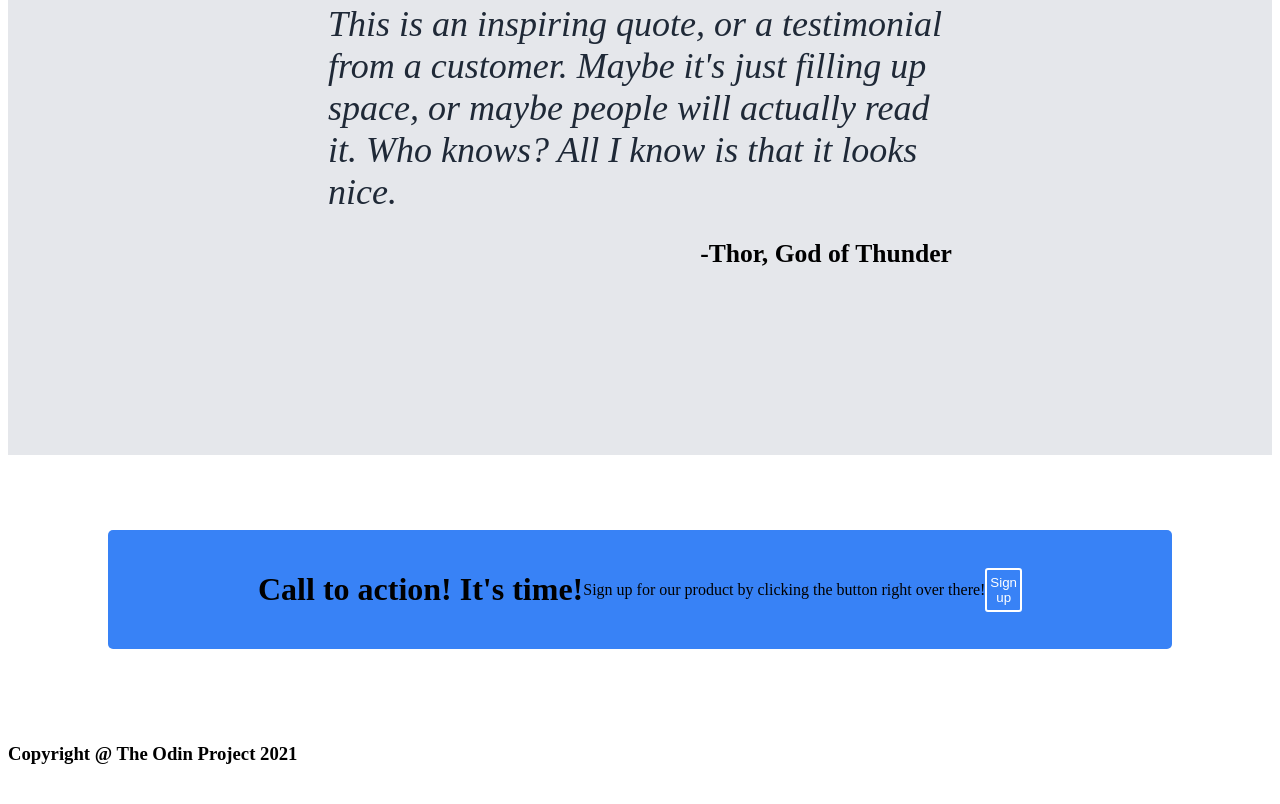
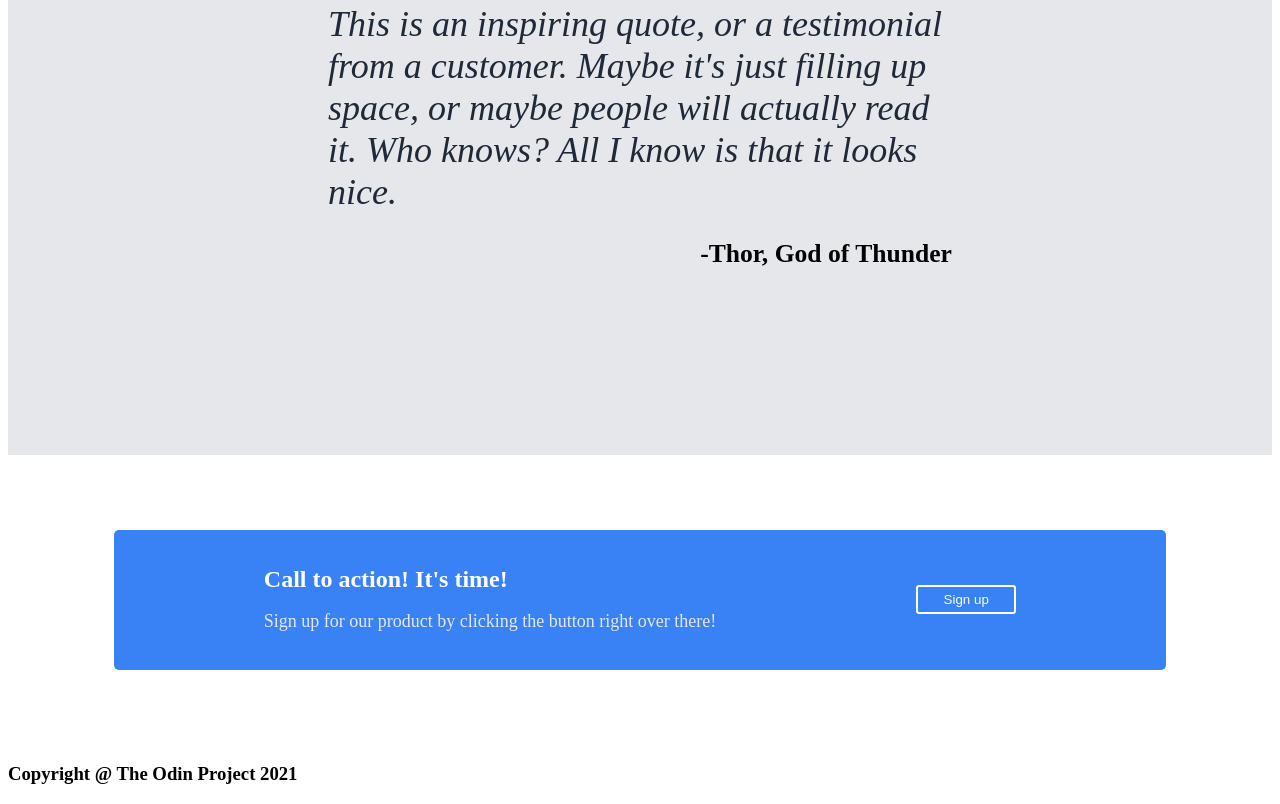
Before and after one commit to MJStone587/odin_landingpage, a plain HTML site: page index.html in a window 1280 px wide. Shown: the part 1193-1997 px from the top of the page. Drawn offline with Linux system fonts and the light colour scheme.

Commit message:
added two div tags to call to action container section4 to improve styling

```diff
--- a/index.html
+++ b/index.html
@@ -62,9 +62,13 @@
 
 <div class="section4">
     <div class="section4_box1">
-        <h1>Call to action! It's time!</h1>
-        <p>Sign up for our product by clicking the button right over there!</p>
-        <button>Sign up</button>
+        <div class="section4_text">
+            <h1>Call to action! It's time!</h1>
+            <p>Sign up for our product by clicking the button right over there!</p>
+        </div>
+        <div class="section4_button">
+            <button>Sign up</button>
+        </div>
     </div>
 </div>
 
```
